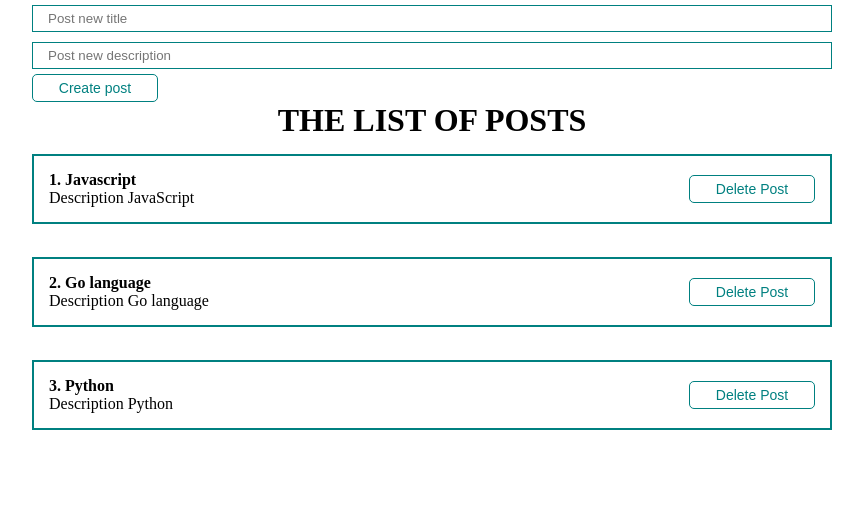
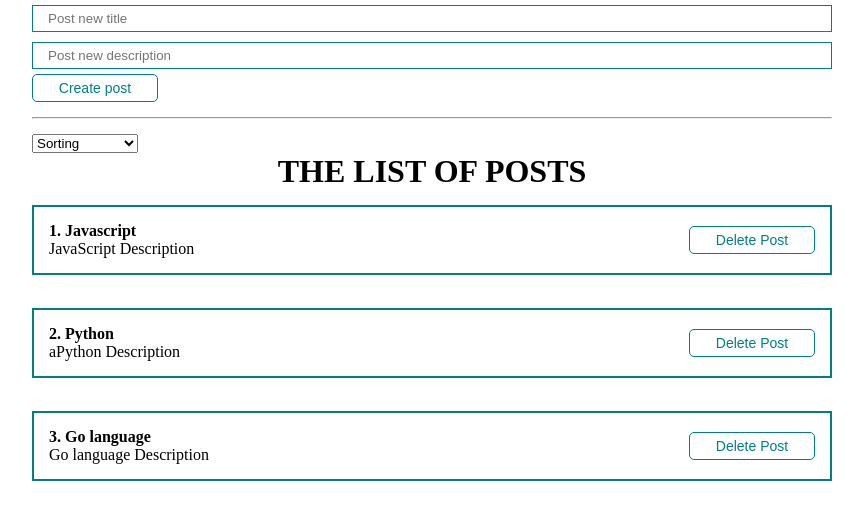
Before and after one commit to Azrubael/230212-reactfun, a React (Create React App) app: page / in a window 1280 px wide. Shown: the top 520 px of the page, without its empty margins (208-1071 px from the left). Built offline with nearby package versions, Linux system fonts and the light colour scheme.

Commit message:
Step #18. Implemented sorting by title and by description. Time 01:12:00

```diff
--- a/src/App.js
+++ b/src/App.js
@@ -3,15 +3,17 @@
 import './styles/App.css'
 import PostList from './components/PostList.jsx'
 import PostForm from './components/UI/PostForm.jsx'
+import MySelect from './components/UI/select/MySelect.jsx'
 
 
 function App() {
 
   const [ posts, setPosts ] = useState([
-    {id: 1, title: "Javascript", body: "Description JavaScript"},
-    {id: 2, title: "Go language", body: "Description Go language"},
-    {id: 3, title: "Python", body: "Description Python"}
+    {id: 1, title: "Javascript", body: "JavaScript Description"},
+    {id: 2, title: "Python", body: "aPython Description"},
+    {id: 3, title: "Go language", body: "Go language Description"},
   ])
+  const [ selectedSort, setSelectedSort ] = useState('')
 
   const createPost = (newPost) => {
     setPosts([ ...posts, newPost ])
@@ -22,9 +24,27 @@
     setPosts(posts.filter(p => p.id !== post.id))
   }
 
+  const sortPosts = (sort) => {
+    setSelectedSort(sort)
+    // сортировка копии массива, а не массива напрямую
+    setPosts([...posts].sort((a,b) => a[sort].localeCompare(b[sort])))
+  }
+
   return (
     <div className="App">
       <PostForm create={ createPost } />
+      <hr style={{margin: '15px 0'}}/>
+      <div>
+        <MySelect
+          value={ selectedSort }
+          onChange={ sortPosts }
+          defaultValue="Sorting"
+          options={[
+            {value: 'title', name: 'By name'},
+            {value: 'body', name: 'By description'}
+          ]}
+        />
+      </div>
       { posts.length !== 0
         ? <PostList remove={ removePost } posts={ posts } title="THE LIST OF POSTS"/>
         : <div><br /><h3>There is no more posts</h3>
--- /dev/null
+++ b/src/components/UI/select/MySelect.jsx
@@ -0,0 +1,20 @@
+import React from 'react'
+
+const MySelect = ({options, defaultValue, value, onChange}) => {
+  return (
+    <select
+      key={value.toString()}
+      value={value}
+      onChange = {event => onChange(event.target.value)}
+    >
+      <option disabled={ false } value="">{ defaultValue }</option>
+      {options.map(option =>
+        <option key={option.value.toString()} value={ option.value }>
+          { option.name }
+        </option>
+      )}
+    </select>
+  )
+}
+
+export default MySelect
```
